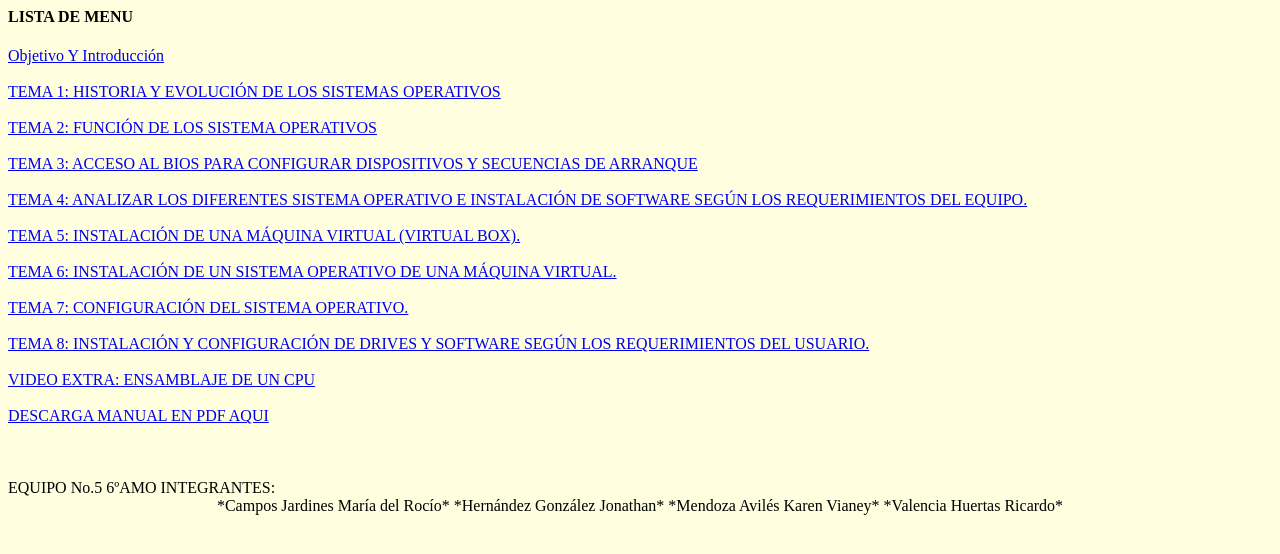
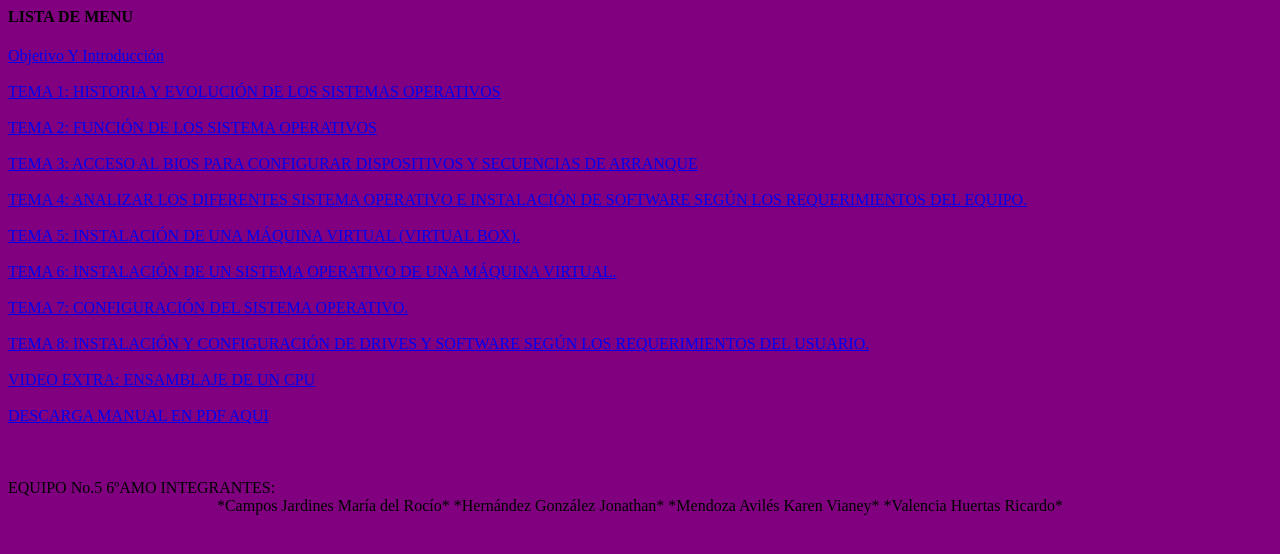
Before and after one commit to Equipo7552/Equipo5, a plain HTML site: page lista.html in a window 1280 px wide. Drawn offline with Linux system fonts and the light colour scheme.

Commit message:
Update lista.html

```diff
--- a/lista.html
+++ b/lista.html
@@ -2,7 +2,7 @@
 <HEAD>
   <TITLE>LISTA</TITLE>
 </HEAD>
-<BODY BGCOLOR=LIGHTYELLOW>
+<BODY BGCOLOR=purple>
 <H4 ALIGH=CENTER>LISTA DE MENU</H4>
 <A HREF=Obgetivo.html TARGET=PRINCIPAL>Objetivo Y Introducción</A>
 <BR><BR>
```
